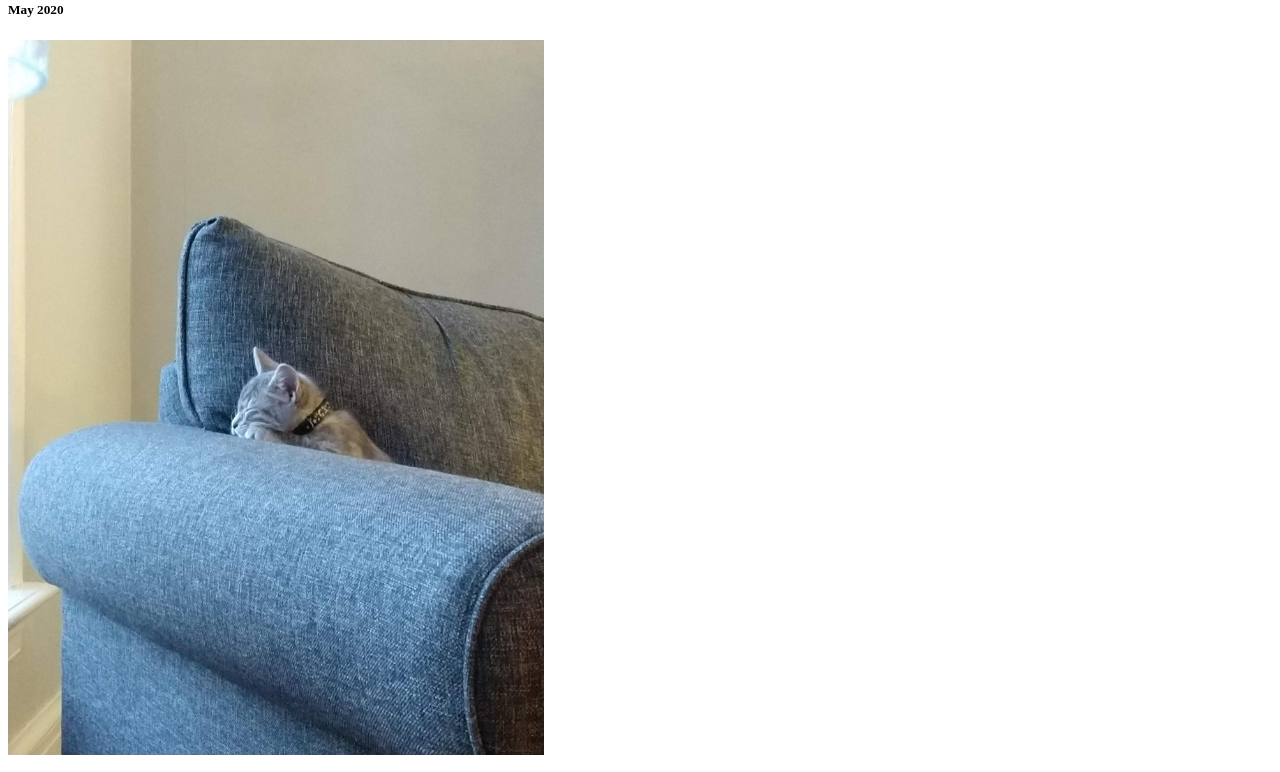
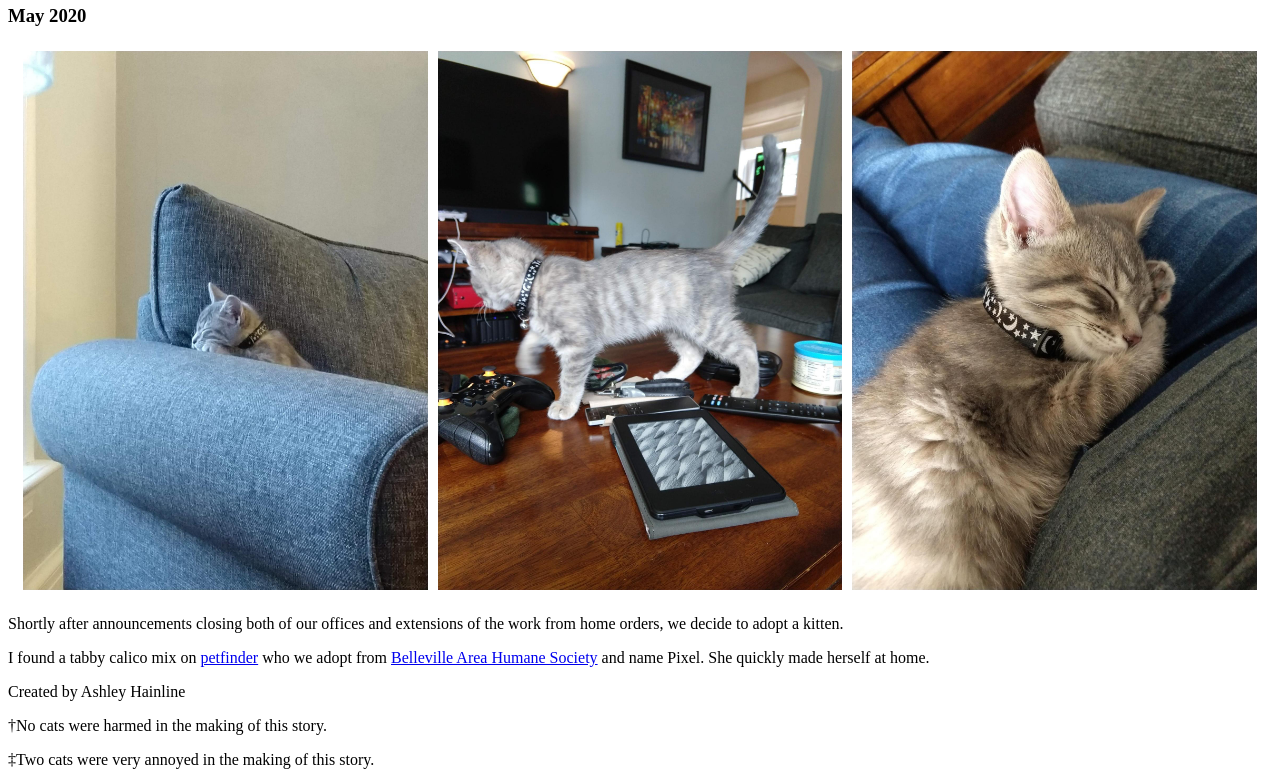
Before and after one commit to STL-WomenPlus-WebDev-March2023/js-assignment-4-html-me-something-ahainline, a website: page index.html in a window 1280 px wide. Shown: the part 122-894 px from the top of the page. Drawn offline with Linux system fonts and the light colour scheme.

Commit message:
add more images and style row

```diff
--- a/index.html
+++ b/index.html
@@ -1,21 +1,35 @@
 <!DOCTYPE html>
 <html>
    <head>
+      <title>HTML Me Something</title>
+      <link rel="stylesheet" type="text/css" href="./styles.css"/>
+      <meta name="viewport" content="width=device-width, initial-scale=1.0">
    </head>
    <body>
       <!-- Write your HTML in this file! -->
       <main>
          <header>
             <h1>Pixel & Ada Join the Family</h1>
-            <h3>A covid story as timeline</h3>
+            <h2>A covid story as timeline</h2>
          </header>
+
          <article>
-            <h5>May 2020</h5>
-            <img src="images/Pixel1.jpeg" alt="Kitten sleeping in chair" width="536"/>
+            <h3>May 2020</h3>
+            <div class="row">
+               <div class="column">
+                  <img src="images/Pixel1.jpeg" alt="Kitten sleeping in chair"/>
+               </div>
+               <div class="column">
+                  <img src="images/Pixel2.jpeg" alt="Kitten walking on table"/>
+               </div>
+               <div class="column">
+                  <img src="images/Pixel3.jpeg" alt="Kitten sleeping"/>
+               </div>
+            </div>
             <p>Shortly after announcements closing both of our offices and extensions of the work from home orders, we decide to adopt a kitten.</p>
-            <p>I found a tabby calico mix on <a href="https://petfinder.com" target="_blank" rel="noopener noreferrer">petfinder</a> who we adopt from  <a href="https://bahspets.org/" target="_blank" rel="noopener noreferrer">Belleville Area Humane Society</a> and name Pixel. She quickly makes herself at home.</p>
+            <p>I found a tabby calico mix on <a href="https://petfinder.com" target="_blank" rel="noopener noreferrer">petfinder</a> who we adopt from  <a href="https://bahspets.org/" target="_blank" rel="noopener noreferrer">Belleville Area Humane Society</a> and name Pixel. She quickly made herself at home.</p>
+         </article>
 
-            </article>
          <footer>
             <p>Created by Ashley Hainline</p>
             <p>&dagger;No cats were harmed in the making of this story.</p>
--- a/styles.css
+++ b/styles.css
@@ -1 +1,17 @@
 /* Write your CSS here! */
+.row {
+    display: flex;
+    max-width: 100%;
+    align-items: center;
+    margin: 10px;
+}
+
+.column {
+    flex: 33.33%;
+    padding: 5px;
+}
+
+img {
+    width: 100%;
+    height: 100%;
+}
```
